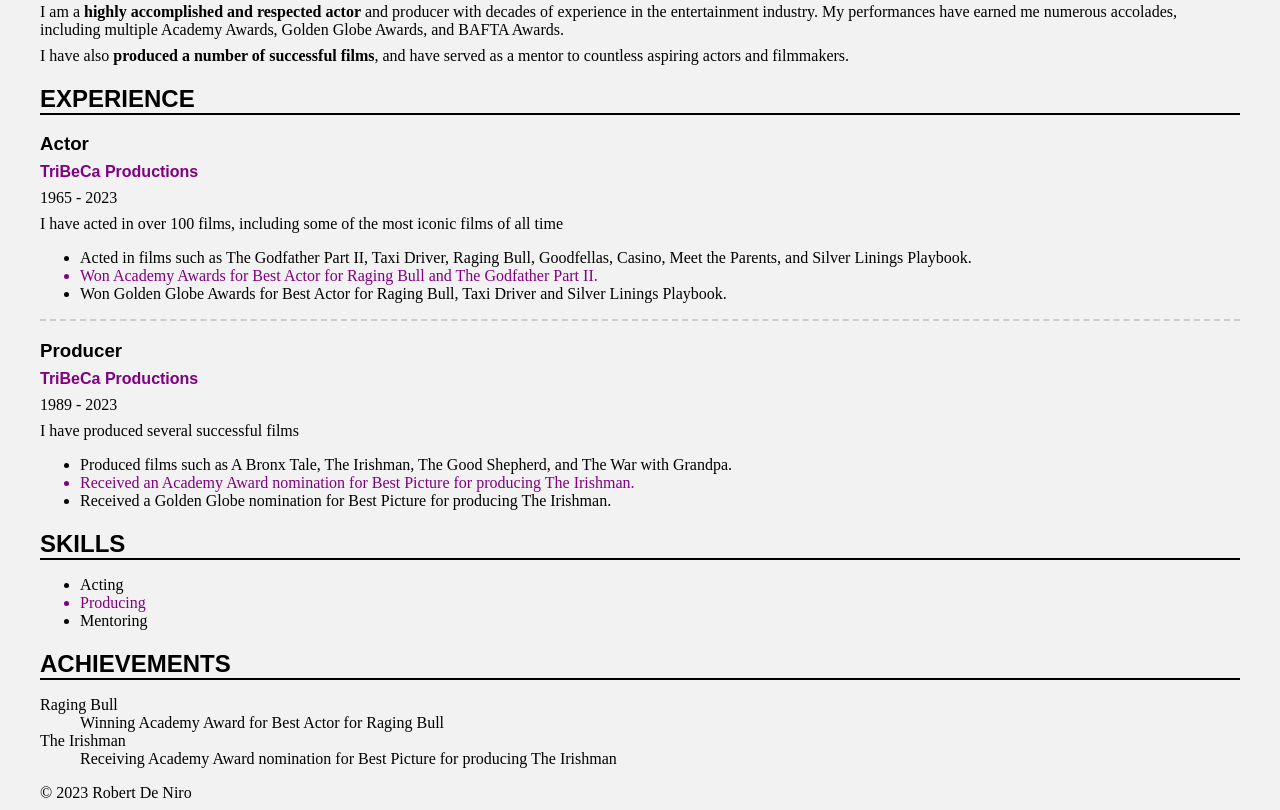
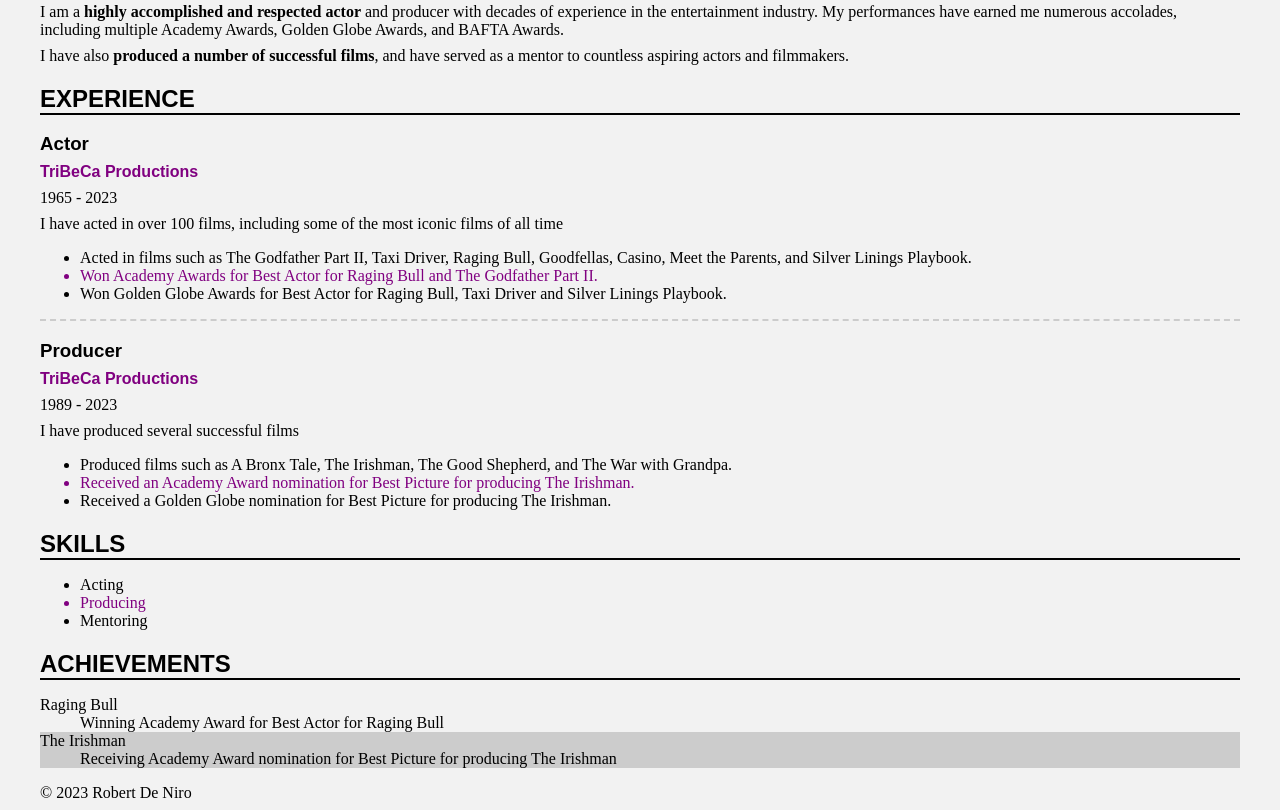
Before and after one commit to wontonsoop/css-selectors, a plain HTML site: page index.html in a window 1280 px wide. Shown: the part 316-1126 px from the top of the page. Drawn offline with Linux system fonts and the light colour scheme.

Commit message:
adding the grey box

```diff
--- a/css/styles.css
+++ b/css/styles.css
@@ -62,6 +62,6 @@ li:nth-child(2) {
     color: purple;
 }
 
-div > dl {
+dl div:last-of-type {
     background-color: #ccc;
 }
```
